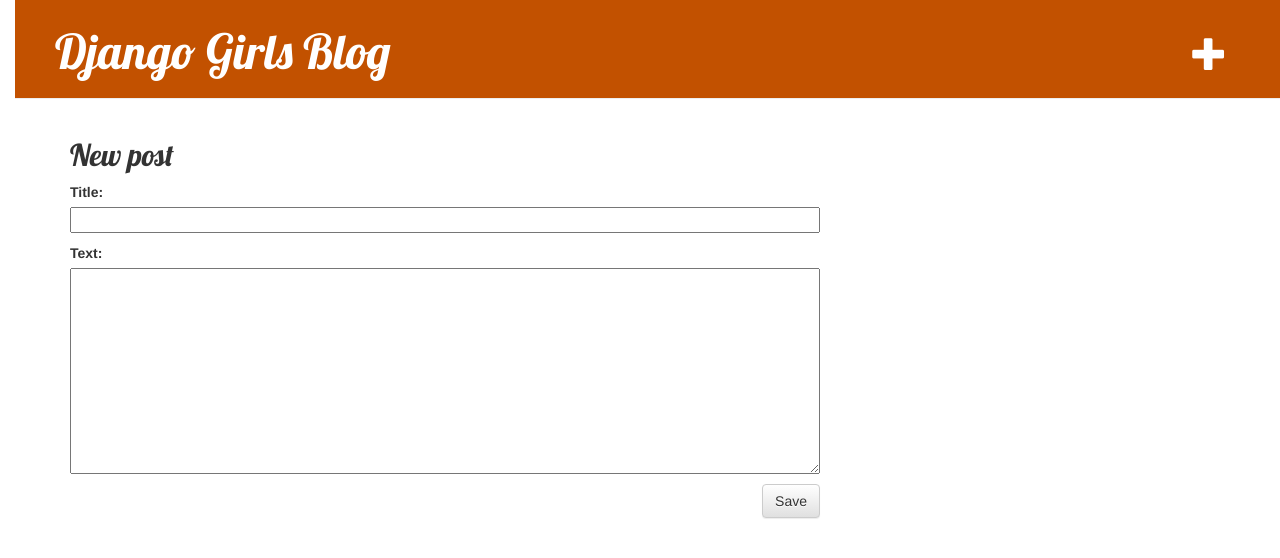
After one commit to byujan/paust, a Django app: page /post/new/ in a window 1280 px wide. The commit adds this page. Shown: the top 558 px of the page. Run offline with Django 3.2, Linux system fonts and the light colour scheme; some libraries are stand-ins or nearby versions.

Commit message:
Working version

```diff
--- /dev/null
+++ b/blog/forms.py
@@ -0,0 +1,9 @@
+from django import forms
+
+from .models import Post
+
+class PostForm(forms.ModelForm):
+
+    class Meta:
+        model = Post
+        fields = ('title', 'text',)
--- a/blog/static/css/blog.css
+++ b/blog/static/css/blog.css
@@ -10,7 +10,7 @@ body {
 .page-header {
     background-color: #C25100;
     margin-top: 0;
-    padding: 20px 20px 20px 40px;
+    padding: 5px 3px 10px 40px;
 }
 
 .page-header h1, .page-header h1 a, .page-header h1 a:visited, .page-header h1 a:active {
--- a/blog/templates/blog/base.html
+++ b/blog/templates/blog/base.html
@@ -9,6 +9,7 @@
     </head>
     <body>
         <div class="page-header">
+            <a href="{% url 'post_new' %}" class="top-menu" style="padding: 30px"><span class="glyphicon glyphicon-plus"></span></a>
             <h1><a href="/">Django Girls Blog</a></h1>
         </div>
         <div class="content container">
--- a/blog/templates/blog/post_detail.html
+++ b/blog/templates/blog/post_detail.html
@@ -7,6 +7,7 @@
                 {{ post.published_date }}
             </div>
         {% endif %}
+        <a class="btn btn-default" href="{% url 'post_edit' pk=post.pk %}"><span class="glyphicon glyphicon-pencil"></span></a>
         <h2>{{ post.title }}</h2>
         <p>{{ post.text|linebreaksbr }}</p>
     </div>
--- /dev/null
+++ b/blog/templates/blog/post_edit.html
@@ -0,0 +1,9 @@
+{% extends 'blog/base.html' %}
+
+{% block content %}
+    <h2>New post</h2>
+    <form method="POST" class="post-form">{% csrf_token %}
+        {{ form.as_p }}
+        <button type="submit" class="save btn btn-default">Save</button>
+    </form>
+{% endblock %}
--- a/blog/urls.py
+++ b/blog/urls.py
@@ -4,4 +4,6 @@ from . import views
 urlpatterns = [
     path('', views.post_list, name='post_list'),
     path('post/<int:pk>/', views.post_detail, name='post_detail'),
+    path('post/new/', views.post_new, name='post_new'),
+    path('post/<int:pk>/edit/', views.post_edit, name='post_edit'),
 ]
--- a/blog/views.py
+++ b/blog/views.py
@@ -1,6 +1,7 @@
-from django.shortcuts import render, get_object_or_404
+from django.shortcuts import render, get_object_or_404, redirect
 from django.utils import timezone
 from .models import Post
+from .forms import PostForm
 
 def post_list(request):
     posts = Post.objects.filter(published_date__lte=timezone.now()).order_by('published_date')
@@ -9,3 +10,30 @@ def post_list(request):
 def post_detail(request, pk):
     post = get_object_or_404(Post, pk=pk)
     return render(request, 'blog/post_detail.html', {'post': post})
+
+def post_new(request):
+    if request.method == "POST":
+        form = PostForm(request.POST)
+        if form.is_valid():
+            post = form.save(commit=False)
+            post.author = request.user
+            post.published_date = timezone.now()
+            post.save()
+            return redirect('post_detail', pk=post.pk)
+    else:
+        form = PostForm()
+    return render(request, 'blog/post_edit.html', {'form': form})
+
+def post_edit(request, pk):
+    post = get_object_or_404(Post, pk=pk)
+    if request.method == "POST":
+        form = PostForm(request.POST, instance=post)
+        if form.is_valid():
+            post = form.save(commit=False)
+            post.author = request.user
+            post.published_date = timezone.now()
+            post.save()
+            return redirect('post_detail', pk=post.pk)
+    else:
+        form = PostForm(instance=post)
+    return render(request, 'blog/post_edit.html', {'form': form})
```
